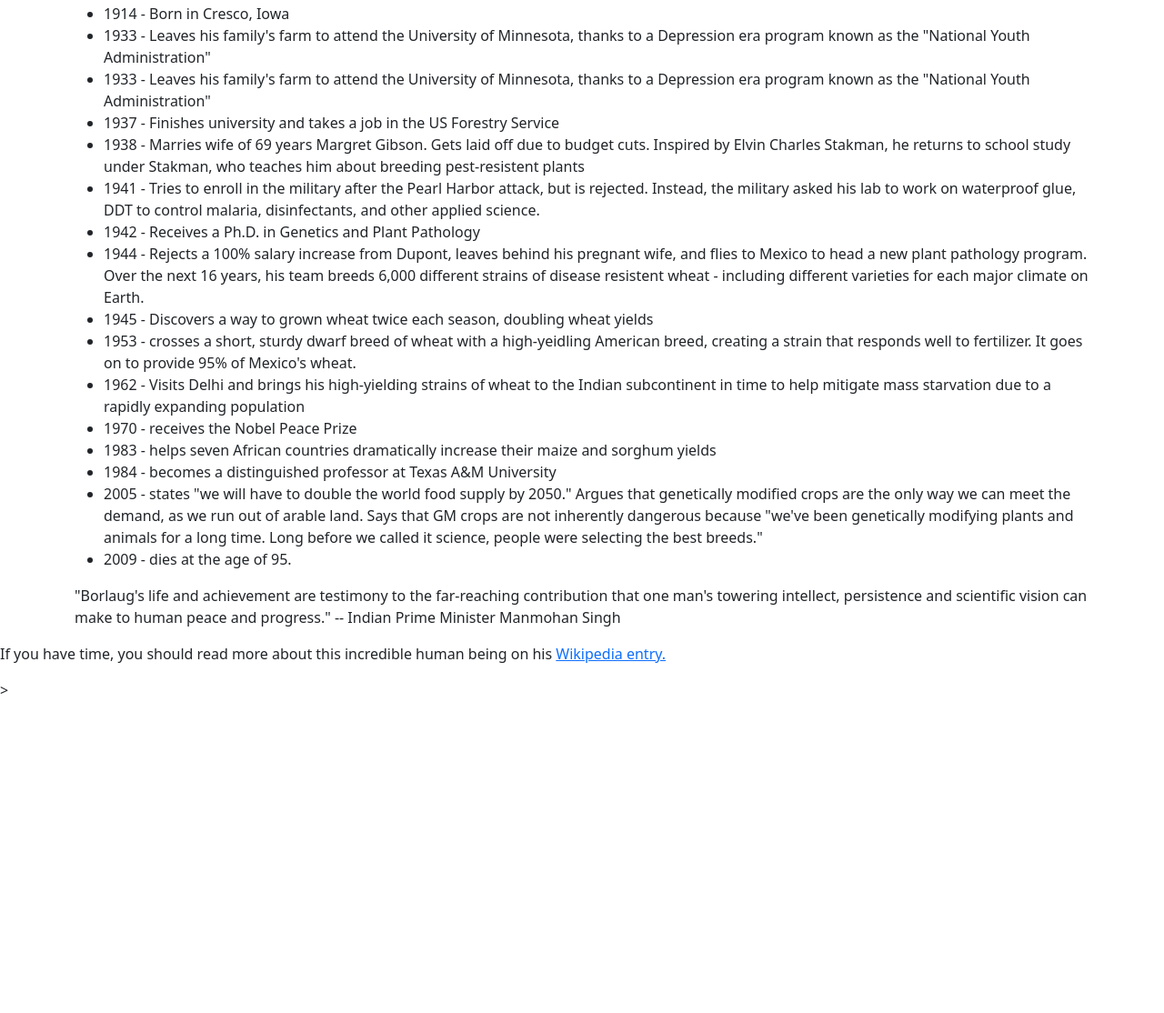
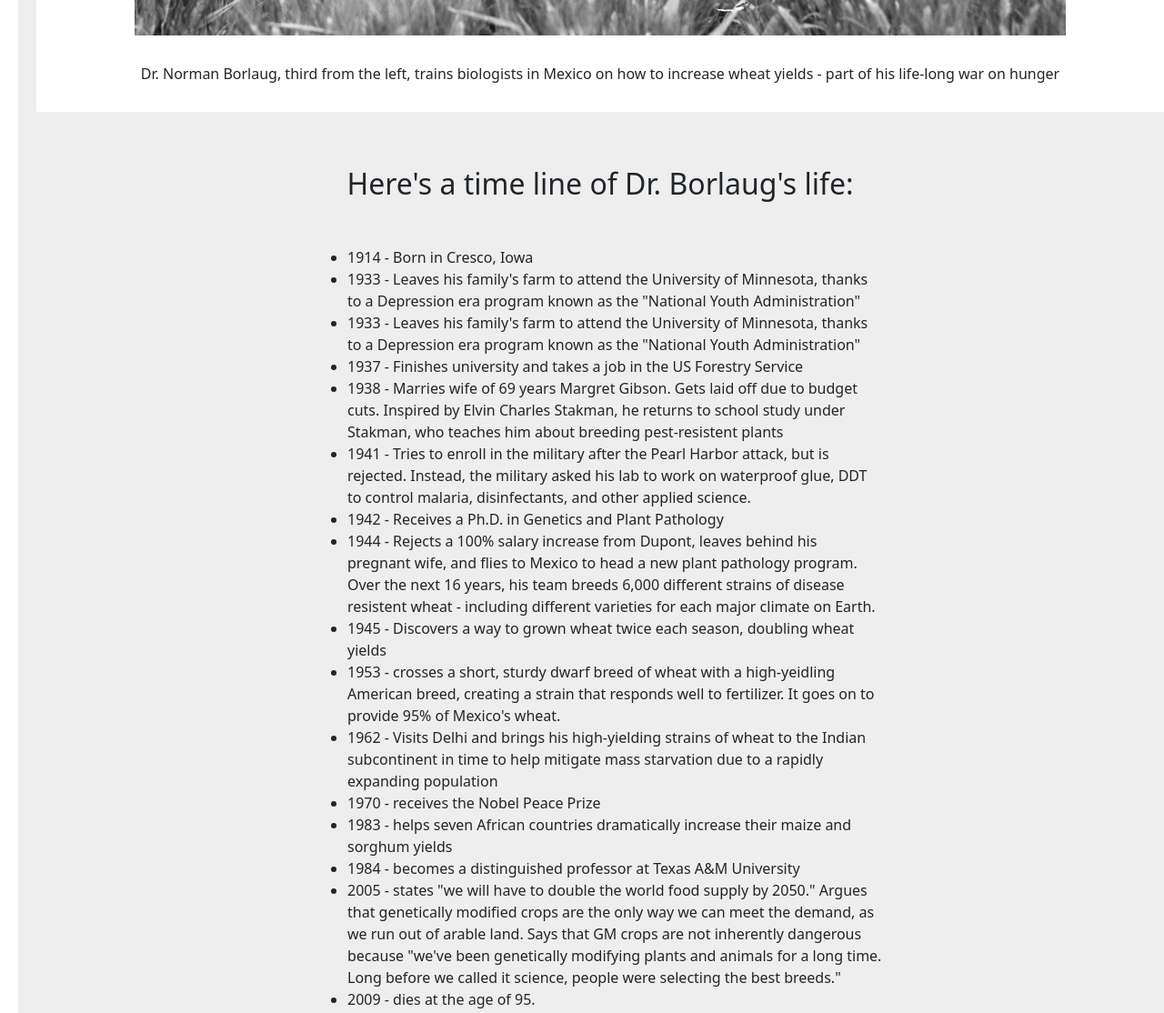
Before and after one commit to Lizdev-05/Tribute, a plain HTML site: page index.html in a window 1280 px wide. Shown: the part 802-1916 px from the top of the page at 91% size. Before the commit the page ends 1573 px from the top, so only its background shows below. Drawn offline with nearby package versions, Linux system fonts and the light colour scheme.

Commit message:
add styles

```diff
--- a/index.css
+++ b/index.css
@@ -0,0 +1,55 @@
+*{
+    margin: 0;
+    padding: 0;
+    box-sizing: border-box;
+}
+
+.global{
+    background-color: #eee;
+    margin: 30px 20px;
+    padding: 30px 20px;
+    border-radius: 5px;
+    max-width: 100%;
+    text-align: center;
+}
+
+.header{
+    padding: 20px;
+}
+
+h1{
+    margin-bottom: 30px;
+}
+.image{
+    background-color: white;
+
+}
+
+#img-caption{
+    padding: 30px;
+}
+.content h2{
+    margin-top: 60px;
+}
+
+ul{
+    max-width: 50%;
+    text-align: left;
+    margin:50px auto;
+}
+
+.quote{
+    font-style: italic;
+    padding: 10px 50px;
+    font-size: 20px;
+    max-width:50% ;
+    margin: 50px auto;
+}
+
+
+
+#footer p{
+    font-size: 28px;
+    font-weight: 700;
+    color: rgb(75, 75, 75);
+}
--- a/index.html
+++ b/index.html
@@ -95,20 +95,19 @@
     <p>
       "Borlaug's life and achievement are testimony to the far-reaching contribution that one man's towering intellect,
       persistence and scientific vision can make to human peace and progress."
+    </p>
     <span>
       -- Indian Prime Minister Manmohan Singh
  </span>
-
-    </p>
-   </div>
-
    </div>
    <div id="footer">
     <p>
      If you have time, you should read more about this incredible human being on his <a href="https://en.wikipedia.org/wiki/Norman_Borlaug"
      target="_blank">Wikipedia entry.</a>
 
-   </p>>
+    </p>
    </div>
+  </div>
+
 </body>
 </html>
```
Lines whose indentation alone changed are shown as unchanged.
